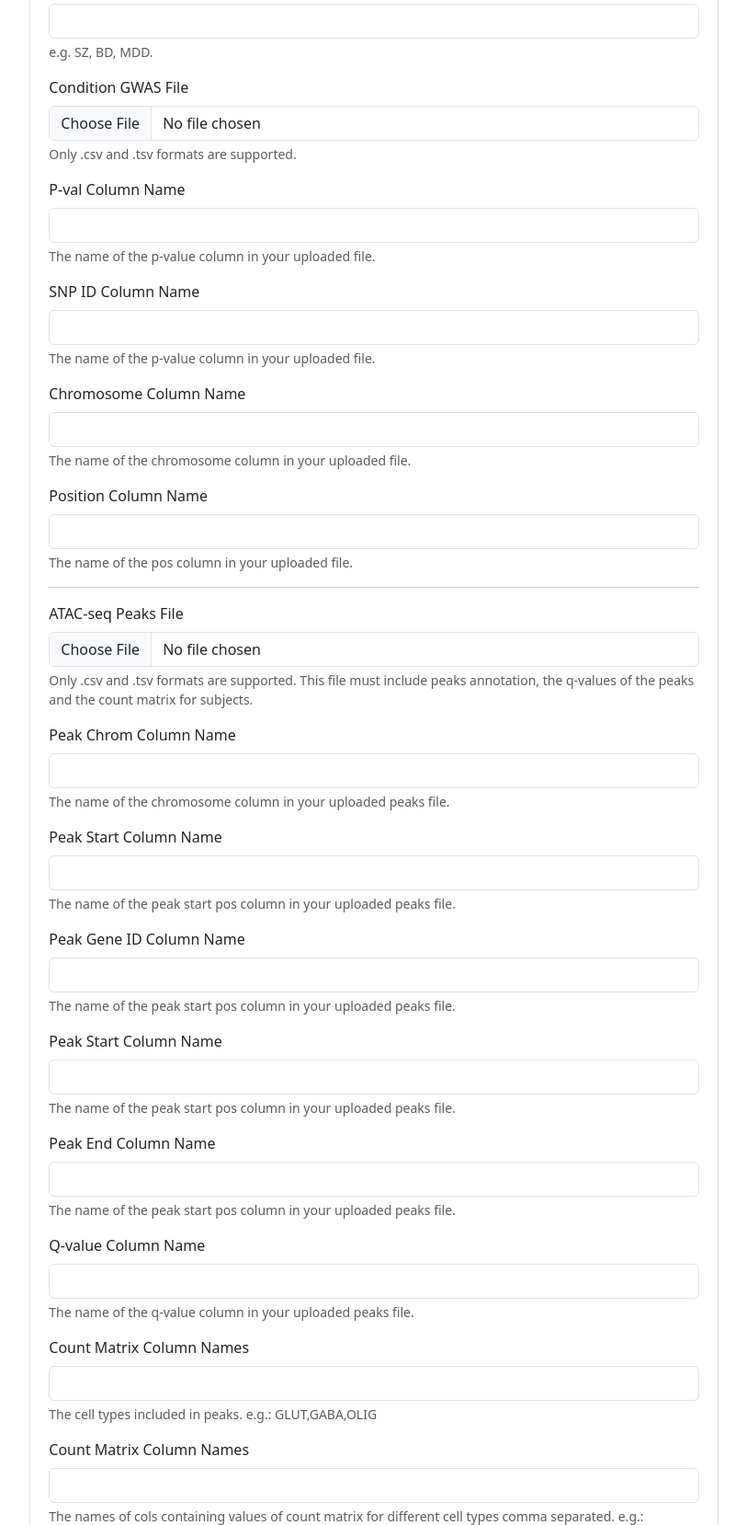
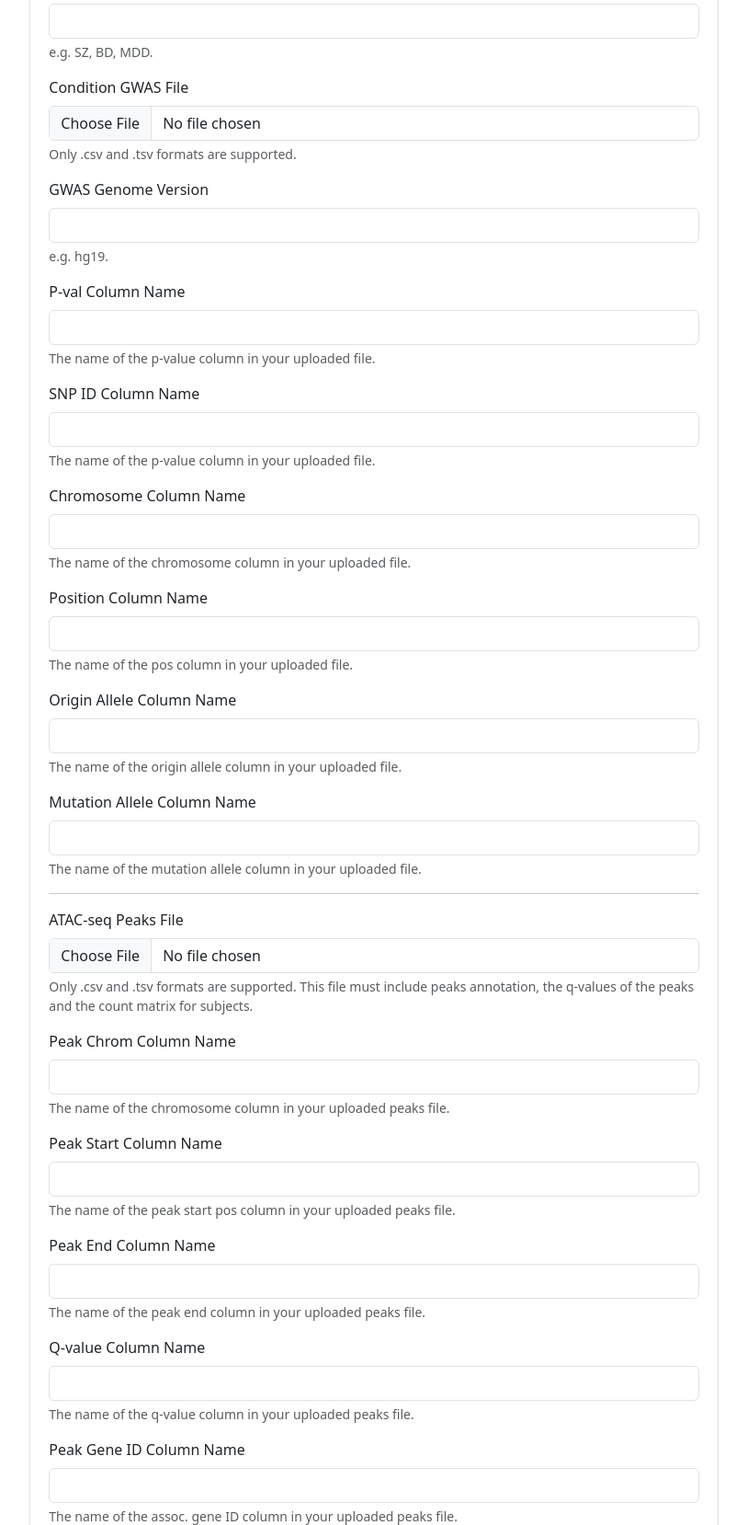
Before and after one commit to OmarLaham/SNPNavigator, a Django app: page /start/ in a window 1280 px wide. Shown: the part 342-2000 px from the top of the page at 92% size, without its empty margins (233-1046 px from the left). Run offline with Django 4.2, Linux system fonts and the light colour scheme; parts of the project's set-up code (start-up, migrations or seed data) failed here and were passed over; some libraries are stand-ins or nearby versions.

```diff
--- a/snpnavigator/requirements/base.txt
+++ b/snpnavigator/requirements/base.txt
@@ -8,6 +8,12 @@ hiredis==2.2.3  # https://github.com/redis/hiredis-py
 pandas==2.0.3
 numpy==1.25.0
 
+# ----------------------------------------
+# We will need these to query UCSC Browser online
+requests==2.31.0
+xmltodict==0.13.0
+# ----------------------------------------
+
 # Django
 # ------------------------------------------------------------------------------
 django==4.1.9  # pyup: < 4.2  # https://www.djangoproject.com/
--- a/snpnavigator/snpnavigator/static/js/main.js
+++ b/snpnavigator/snpnavigator/static/js/main.js
@@ -166,7 +166,6 @@
   function plotManhattan(dataManhattan) {
 
     let peaks = dataManhattan["peaks"];
-    let xAxisCategories = dataManhattan["x_axis_categories"];
     let snpsDetails = dataManhattan["snps_details"];
     let series = dataManhattan["series"]; //selected and unselected SNPs series
 
--- a/snpnavigator/snpnavigator/templates/pages/start.html
+++ b/snpnavigator/snpnavigator/templates/pages/start.html
@@ -33,6 +33,11 @@
                   <div id="gwasHelp" class="form-text">Only .csv and .tsv formats are supported.</div>
                 </div>
                 <div class="mb-3">
+                  <label for="gwasGenomeVersion" class="form-label">GWAS Genome Version</label>
+                  <input type="text" class="form-control" id="gwasGenomeVersion" aria-describedby="gwasGenomeVersionHelp">
+                  <div id="gwasGenomeVersionHelp" class="form-text">e.g. hg19.</div>
+                </div>
+                <div class="mb-3">
                   <label for="pvalColName1" class="form-label">P-val Column Name</label>
                   <input type="text" class="form-control" id="pvalColName1" aria-describedby="pvalHelp">
                   <div id="pvalHelp" class="form-text">The name of the p-value column in your uploaded file.</div>
@@ -52,6 +57,16 @@
                   <input type="text" class="form-control" id="posColName1">
                   <div id="pvalHelp" class="form-text">The name of the pos column in your uploaded file.</div>
                 </div>
+                <div class="mb-3">
+                  <label for="originAlleleColName" class="form-label">Origin Allele Column Name</label>
+                  <input type="text" class="form-control" id="originAlleleColName">
+                  <div id="originAlleleColNameHelp" class="form-text">The name of the origin allele column in your uploaded file.</div>
+                </div>
+                <div class="mb-3">
+                  <label for="mutationAlleleColName" class="form-label">Mutation Allele Column Name</label>
+                  <input type="text" class="form-control" id="mutationAlleleColName">
+                  <div id="mutationAlleleColNameHelp" class="form-text">The name of the mutation allele column in your uploaded file.</div>
+                </div>
                 <hr/>
                 <div class="mb-3">
                   <label for="peaksFile" class="form-label">ATAC-seq Peaks File</label>
@@ -69,19 +84,9 @@
                   <div id="peaksStartColNameHelp" class="form-text">The name of the peak start pos column in your uploaded peaks file.</div>
                 </div>
                 <div class="mb-3">
-                  <label for="peaksGeneIDColName" class="form-label">Peak Gene ID Column Name</label>
-                  <input type="text" class="form-control" id="peaksGeneIDColName" aria-describedby="peaksGeneIDColNameHelp">
-                  <div id="peaksGeneIDColNameHelp" class="form-text">The name of the peak start pos column in your uploaded peaks file.</div>
-                </div>
-                <div class="mb-3">
-                  <label for="peaksAssocGeneNameColName" class="form-label">Peak Start Column Name</label>
-                  <input type="text" class="form-control" id="peaksAssocGeneNameColName" aria-describedby="peaksAssocGeneNameColNameHelp">
-                  <div id="peaksAssocGeneNameColNameHelp" class="form-text">The name of the peak start pos column in your uploaded peaks file.</div>
-                </div>
-                <div class="mb-3">
                   <label for="peaksEndColName" class="form-label">Peak End Column Name</label>
                   <input type="text" class="form-control" id="peaksEndColName" aria-describedby="peaksEndColNameHelp">
-                  <div id="peaksEndColNameHelp" class="form-text">The name of the peak start pos column in your uploaded peaks file.</div>
+                  <div id="peaksEndColNameHelp" class="form-text">The name of the peak end column in your uploaded peaks file.</div>
                 </div>
                 <div class="mb-3">
                   <label for="peaksQValColName" class="form-label">Q-value Column Name</label>
@@ -89,7 +94,17 @@
                   <div id="peaksQValHelp" class="form-text">The name of the q-value column in your uploaded peaks file.</div>
                 </div>
                 <div class="mb-3">
-                  <label for="peaksCellTypes" class="form-label">Count Matrix Column Names</label>
+                  <label for="peaksGeneIDColName" class="form-label">Peak Gene ID Column Name</label>
+                  <input type="text" class="form-control" id="peaksGeneIDColName" aria-describedby="peaksGeneIDColNameHelp">
+                  <div id="peaksGeneIDColNameHelp" class="form-text">The name of the assoc. gene ID column in your uploaded peaks file.</div>
+                </div>
+                <div class="mb-3">
+                  <label for="peaksAssocGeneNameColName" class="form-label">Peak Start Column Name</label>
+                  <input type="text" class="form-control" id="peaksAssocGeneNameColName" aria-describedby="peaksAssocGeneNameColNameHelp">
+                  <div id="peaksAssocGeneNameColNameHelp" class="form-text">The name of the assoc. gene name column in your uploaded peaks file.</div>
+                </div>
+                <div class="mb-3">
+                  <label for="peaksCellTypes" class="form-label">Peaks Cell Types</label>
                   <input type="text" class="form-control" id="peaksCellTypes" aria-describedby="peaksCellTypesHelp">
                   <div id="peaksCellTypesHelp" class="form-text">The cell types included in peaks. e.g.: GLUT,GABA,OLIG</div>
                 </div>
```
Also changed, not shown: snpnavigator/config/views.py (+105 -42 lines).
